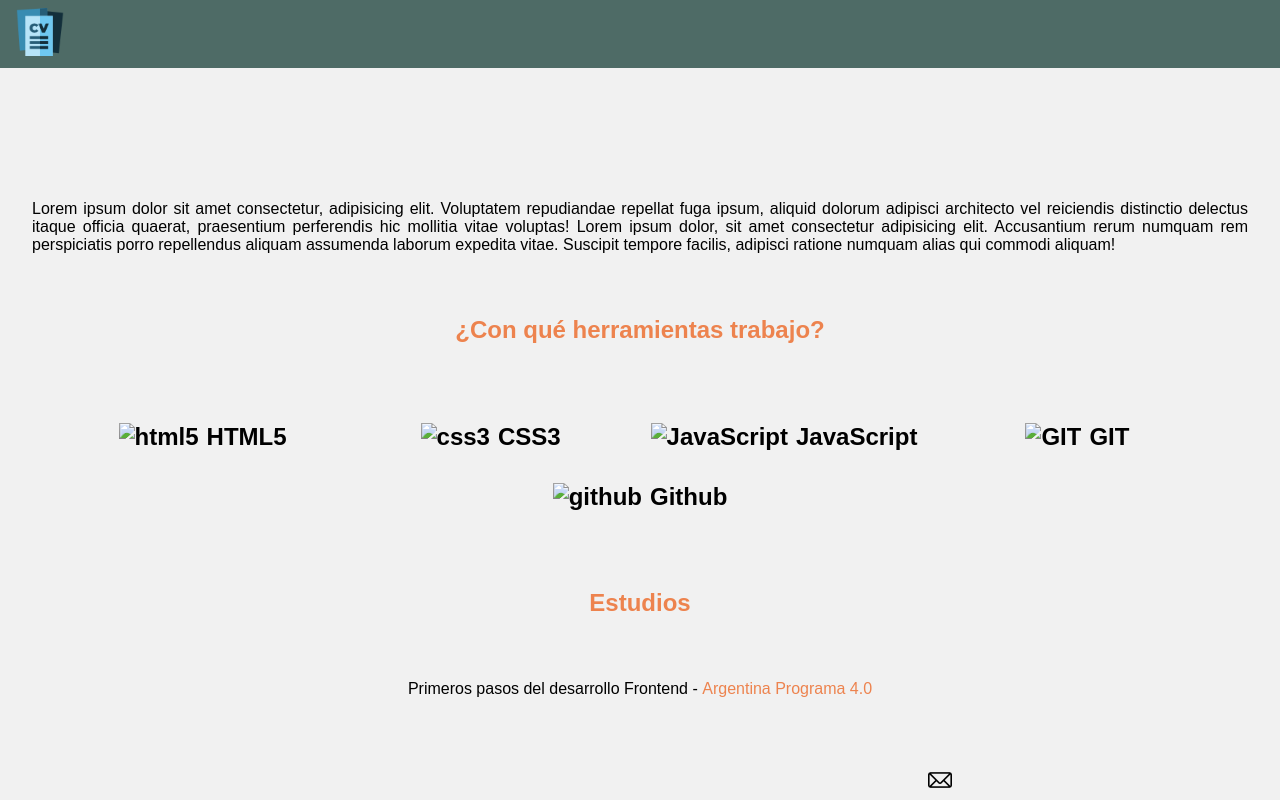
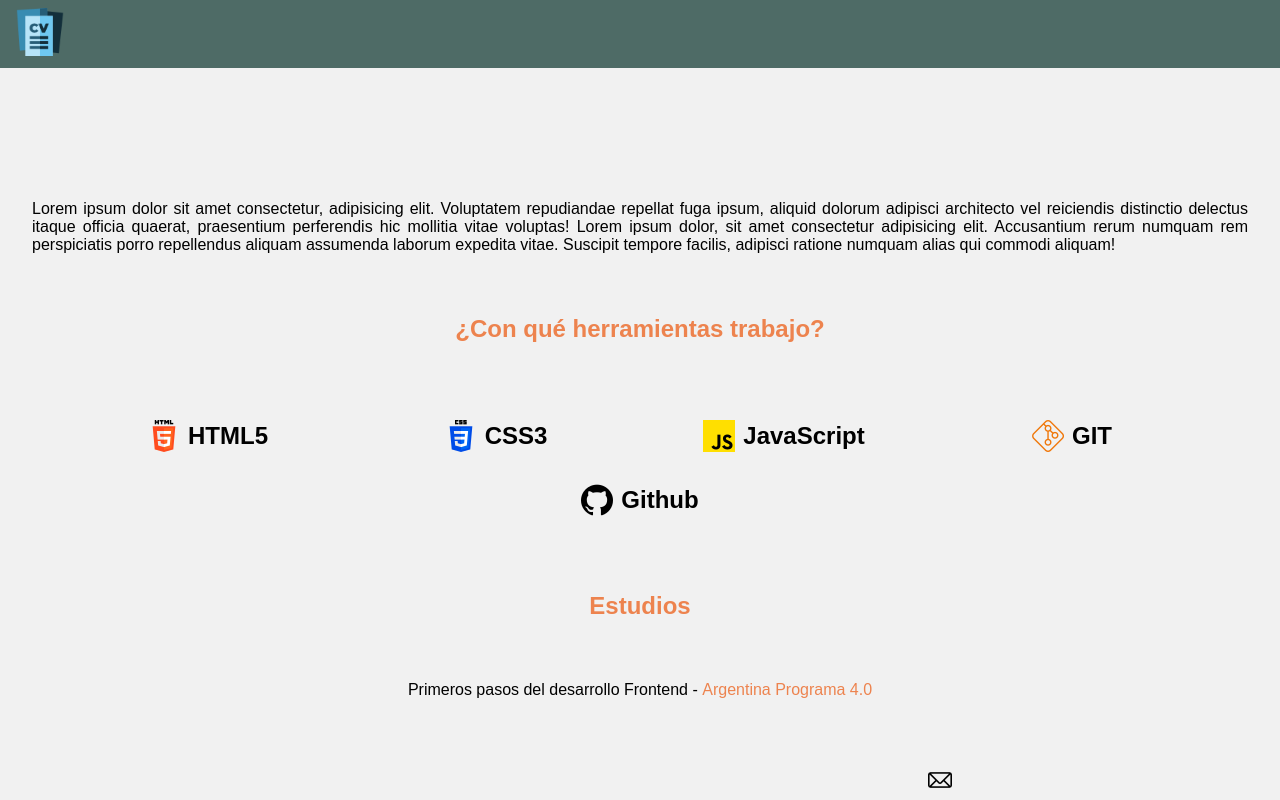
Before and after one commit to Daniel-Leone/Argentina-programa-proyecto-final, a plain HTML site: page index.html in a window 1280 px wide. Drawn offline with Linux system fonts and the light colour scheme; the site is published under a folder, as on GitHub Pages, so addresses that start at the root find nothing; no server answers; a web font is replaced by a local one.

Commit message:
Update index.html

```diff
--- a/index.html
+++ b/index.html
@@ -57,11 +57,11 @@
 
     <section class="knowledge-container">
 
-        <h3 class="ability"> <img src="/images/html5.png" alt="html5"> HTML5</h3>
-        <h3 class="ability"> <img src="/images/css3.png" alt="css3">CSS3</h3>
-        <h3 class="ability"> <img src="/images/js.png" alt="JavaScript">JavaScript</h3>
-        <h3 class="ability"> <img src="/images/git.png" alt="GIT">GIT</h3>
-        <h3 class="ability"> <img src="/images/github.png" alt="github">Github</h3>
+        <h3 class="ability"> <img src="images/html5.png" alt="html5"> HTML5</h3>
+        <h3 class="ability"> <img src="images/css3.png" alt="css3">CSS3</h3>
+        <h3 class="ability"> <img src="images/js.png" alt="JavaScript">JavaScript</h3>
+        <h3 class="ability"> <img src="images/git.png" alt="GIT">GIT</h3>
+        <h3 class="ability"> <img src="images/github.png" alt="github">Github</h3>
 
     </section>
 
```
